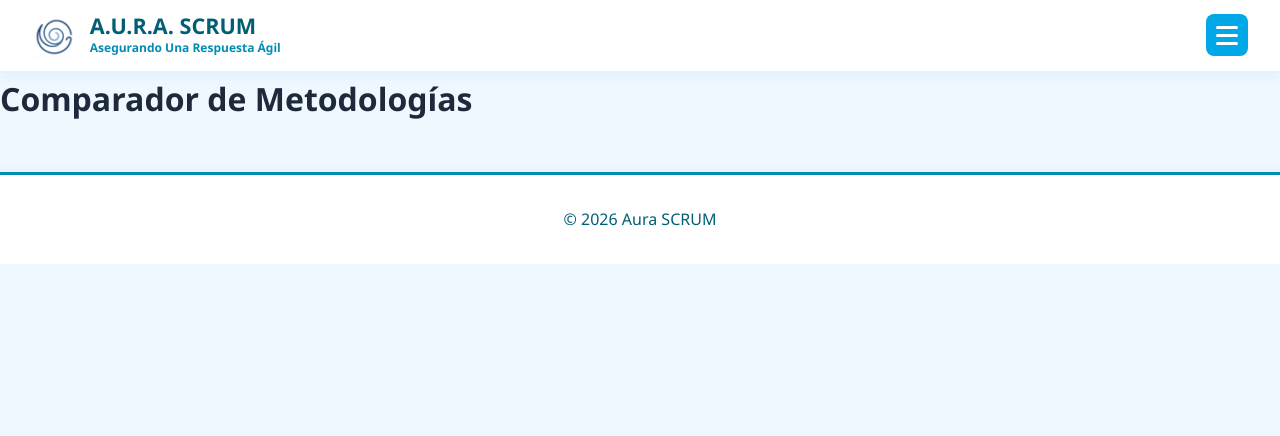
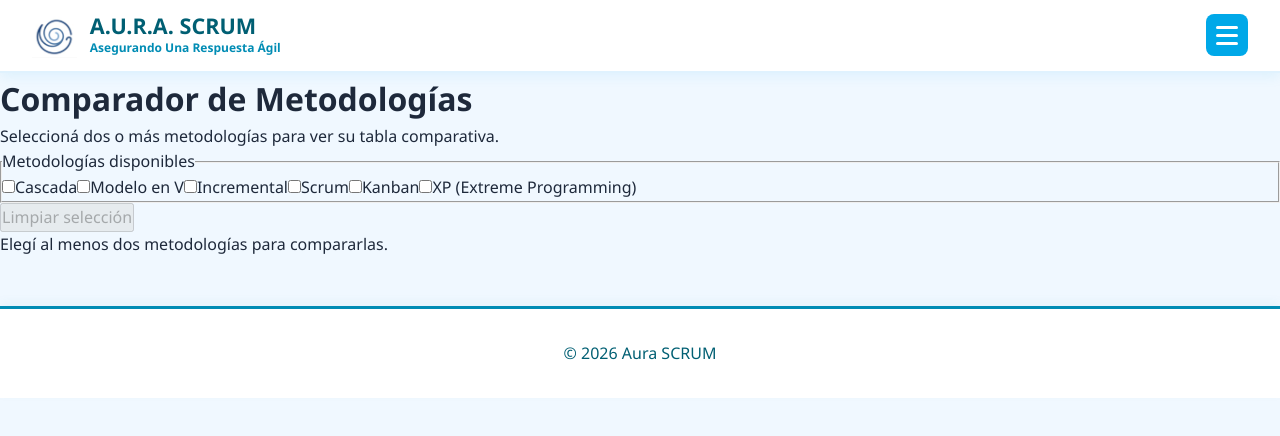
Before and after one commit to Fausto24108/Aura-Scrum, a React (Vite) app: page /comparador in a window 1280 px wide. Shown: the top 436 px of the page. Built offline with nearby package versions, Linux system fonts and the light colour scheme.

Commit message:
feat(comparador): programo pagina para comparar metodologias
Sprint: SPR-2 (14/10-02/11)

Tiempo: 1:10

```diff
--- a/src/paginas/Comparador/Comparador.jsx
+++ b/src/paginas/Comparador/Comparador.jsx
@@ -1,5 +1,140 @@
+import { useState } from "react";
 import "./Comparador.css";
 
+const metodologias = [
+  {
+    id: "cascada",
+    nombre: "Cascada",
+    tipo: "Tradicional",
+    flexibilidad: "Baja: los cambios son costosos",
+    entregas: "Una sola entrega al final",
+    cliente: "Al inicio y al final",
+    documentacion: "Muy alta",
+    ideal: "Requisitos fijos y bien definidos",
+  },
+  {
+    id: "v",
+    nombre: "Modelo en V",
+    tipo: "Tradicional",
+    flexibilidad: "Baja: cada fase tiene su prueba asociada",
+    entregas: "Una sola entrega al final",
+    cliente: "Al inicio y al final",
+    documentacion: "Muy alta",
+    ideal: "Sistemas críticos que requieren pruebas rigurosas",
+  },
+  {
+    id: "incremental",
+    nombre: "Incremental",
+    tipo: "Tradicional",
+    flexibilidad: "Media: se ajusta entre incrementos",
+    entregas: "Por partes, cada incremento",
+    cliente: "En cada entrega",
+    documentacion: "Alta",
+    ideal: "Proyectos donde conviene entregar valor temprano",
+  },
+  {
+    id: "scrum",
+    nombre: "Scrum",
+    tipo: "Ágil",
+    flexibilidad: "Alta: se replanifica en cada sprint",
+    entregas: "Cada sprint (1 a 4 semanas)",
+    cliente: "En cada revisión del sprint",
+    documentacion: "Media",
+    ideal: "Equipos pequeños y medianos con requisitos cambiantes",
+  },
+  {
+    id: "kanban",
+    nombre: "Kanban",
+    tipo: "Ágil",
+    flexibilidad: "Muy alta: se puede cambiar en cualquier momento",
+    entregas: "Flujo continuo",
+    cliente: "Según se necesite",
+    documentacion: "Baja",
+    ideal: "Mantenimiento y trabajo con flujo constante de tareas",
+  },
+  {
+    id: "xp",
+    nombre: "XP (Extreme Programming)",
+    tipo: "Ágil",
+    flexibilidad: "Muy alta: el cambio es bienvenido",
+    entregas: "Entregas muy frecuentes",
+    cliente: "Constante, forma parte del equipo",
+    documentacion: "Baja",
+    ideal: "Equipos pequeños con foco en calidad técnica",
+  },
+];
+
+const atributos = [
+  { clave: "tipo", etiqueta: "Tipo" },
+  { clave: "flexibilidad", etiqueta: "Flexibilidad ante cambios" },
+  { clave: "entregas", etiqueta: "Entregas" },
+  { clave: "cliente", etiqueta: "Participación del cliente" },
+  { clave: "documentacion", etiqueta: "Documentación" },
+  { clave: "ideal", etiqueta: "Ideal para" },
+];
+
 export default function Comparador() {
-  return <main className="comparador-page"><h1>Comparador de Metodologías</h1></main>;
+  const [seleccionadas, setSeleccionadas] = useState([]);
+
+  function alternar(id) {
+    if (seleccionadas.includes(id)) {
+      setSeleccionadas(seleccionadas.filter((s) => s !== id));
+    } else {
+      setSeleccionadas([...seleccionadas, id]);
+    }
+  }
+
+  const elegidas = metodologias.filter((m) => seleccionadas.includes(m.id));
+
+  return (
+    <main className="comparador-page">
+      <h1>Comparador de Metodologías</h1>
+      <p>Seleccioná dos o más metodologías para ver su tabla comparativa.</p>
+
+      <fieldset className="comparador-opciones">
+        <legend>Metodologías disponibles</legend>
+        {metodologias.map((m) => (
+          <label key={m.id} className="comparador-opcion">
+            <input
+              type="checkbox"
+              checked={seleccionadas.includes(m.id)}
+              onChange={() => alternar(m.id)}
+            />
+            {m.nombre}
+          </label>
+        ))}
+      </fieldset>
+
+      <button onClick={() => setSeleccionadas([])} disabled={seleccionadas.length === 0}>
+        Limpiar selección
+      </button>
+
+      {elegidas.length < 2 ? (
+        <p className="comparador-aviso">Elegí al menos dos metodologías para compararlas.</p>
+      ) : (
+        <div className="comparador-tabla-contenedor">
+          <table className="comparador-tabla">
+            <thead>
+              <tr>
+                <th>Característica</th>
+                {elegidas.map((m) => (
+                  <th key={m.id}>{m.nombre}</th>
+                ))}
+              </tr>
+            </thead>
+            <tbody>
+              {atributos.map((a) => (
+                <tr key={a.clave}>
+                  <th scope="row">{a.etiqueta}</th>
+                  {elegidas.map((m) => (
+                    <td key={m.id}>{m[a.clave]}</td>
+                  ))}
+                </tr>
+              ))}
+            </tbody>
+          </table>
+        </div>
+      )}
+    </main>
+  );
 }
```
